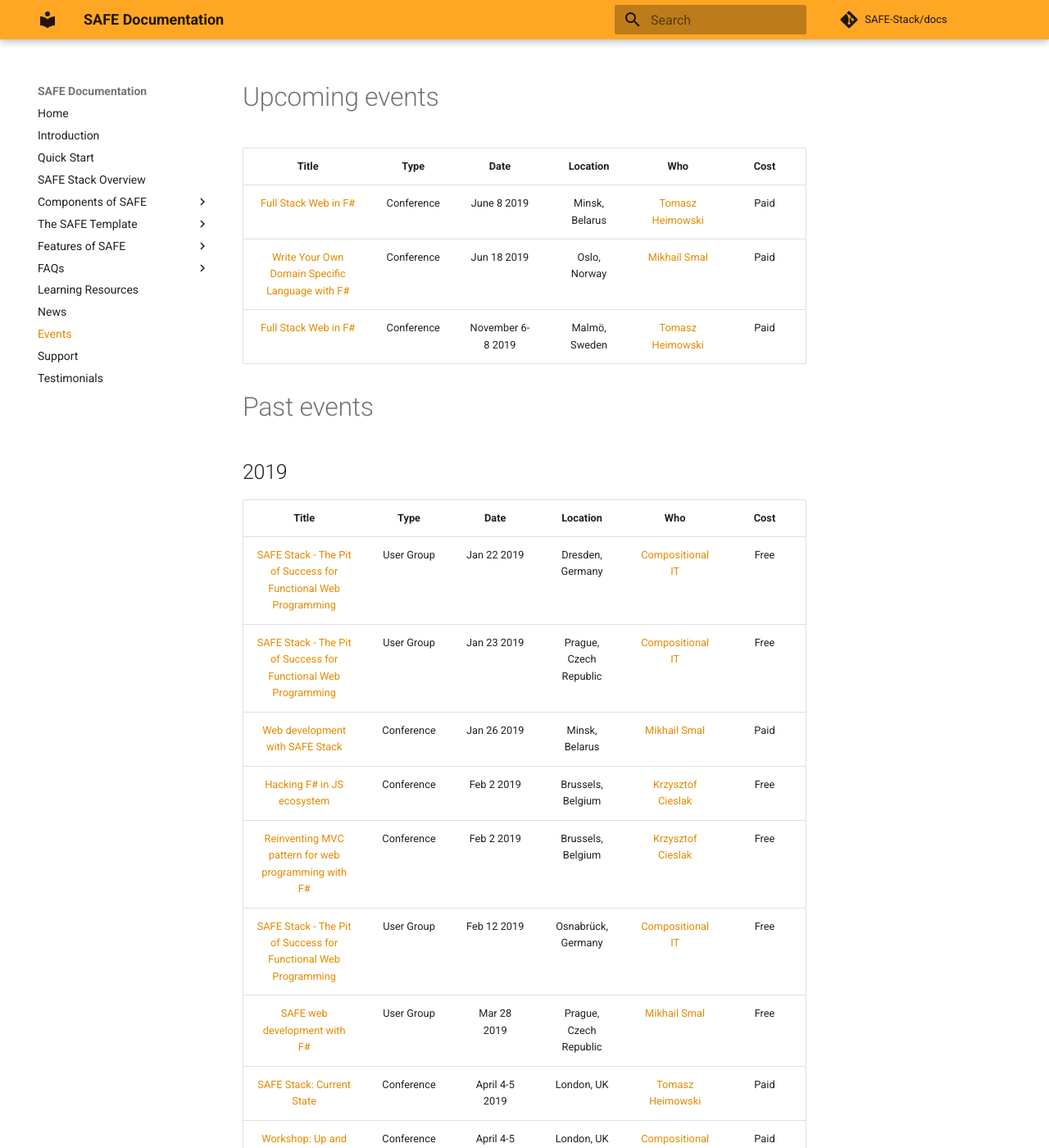
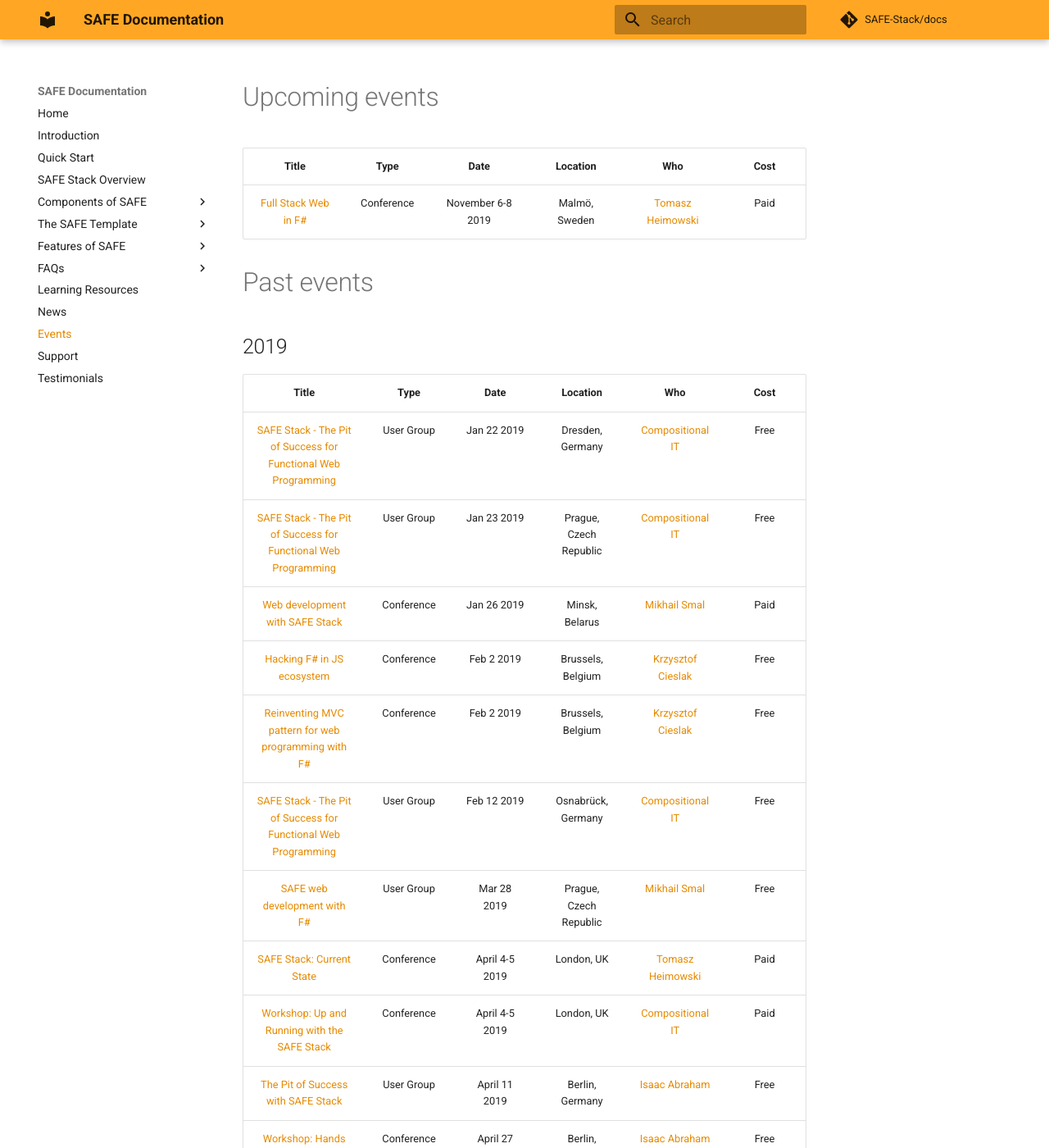
Before and after one commit to SAFE-Stack/docs, an MkDocs documentation site: the page built from docs/events.md, in a window 1280 px wide and 1400 px high. Shown: the whole window at 82% size. Built offline with MkDocs 1.6.1 and Material for MkDocs 9.7.7, drawn with Linux system fonts in a browser that asks for light colours; comment, search, counter and statistics services are not loaded; some of the changed text lies outside the part shown.

Commit message:
Update events.md

```diff
--- a/docs/events.md
+++ b/docs/events.md
@@ -2,8 +2,6 @@
 
 | Title | Type | Date | Location | Who | Cost |
 |:-:|:-:|:-:|:-:|:-:|:-:|
-| [Full Stack Web in F#](https://dotnetsummit.by/) | Conference | June 8 2019 | Minsk, Belarus | [Tomasz Heimowski](https://theimowski.com) | Paid
-| [Write Your Own Domain Specific Language with F#](https://ndcoslo.com/talk/write-your-own-domain-specific-language-with-f/) | Conference | Jun 18 2019 | Oslo, Norway | [Mikhail Smal](https://twitter.com/mvsmal) | Paid
 | [Full Stack Web in F#](https://oredev.org) | Conference | November 6-8 2019 | Malmö, Sweden | [Tomasz Heimowski](https://theimowski.com) | Paid
 
 # Past events
```
Also changed, not shown: other parts of docs/events.md (+2 -0 lines).
